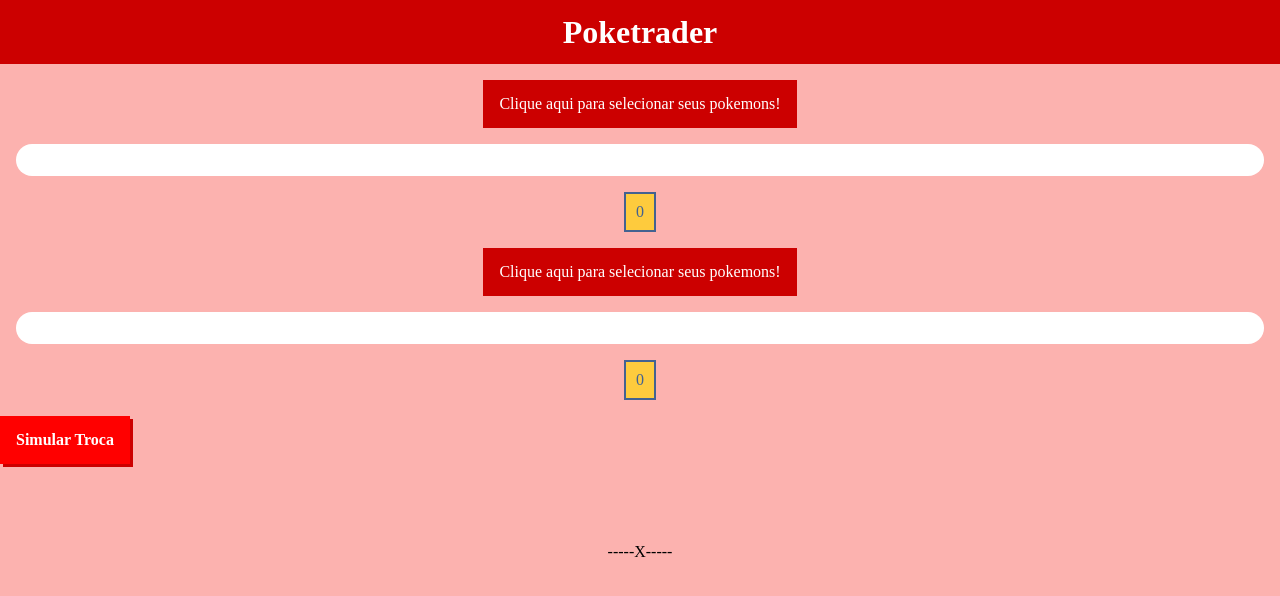
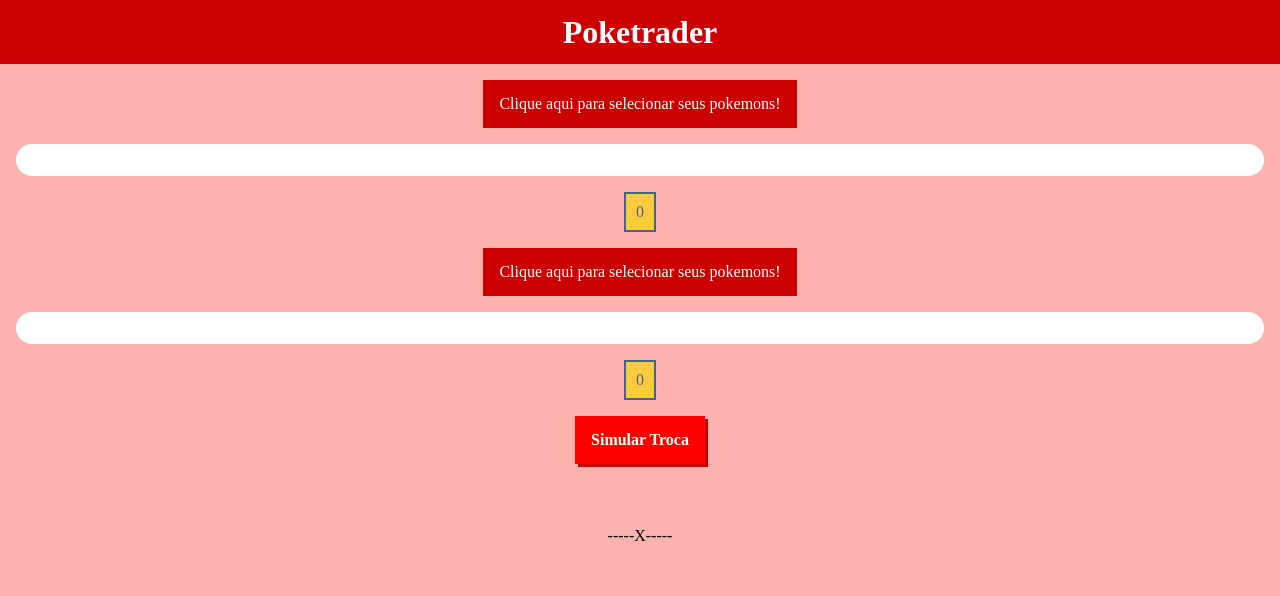
Before and after one commit to samuelfavila/poketrader, a React (Create React App) app: page / in a window 1280 px wide. Shown: the top 596 px of the page. Built offline with nearby package versions, Linux system fonts and the light colour scheme.

Commit message:
Fix Trade Button Position

```diff
--- a/src/components/Trade/index.jsx
+++ b/src/components/Trade/index.jsx
@@ -14,7 +14,9 @@
 
 	return (
 		<>
-			<TradeButton onClick={onClick} />
+			<div className="button-wrapper">
+				<TradeButton onClick={onClick} />
+			</div>
 			<div className="trade-container">
 				<div className={style}>
 					<div className="combination-wrapper">
--- a/src/components/Trade/style.css
+++ b/src/components/Trade/style.css
@@ -22,3 +22,8 @@
 .separation-line {
 	padding: 1em;
 }
+
+.button-wrapper {
+	margin: 1em auto;
+	text-align: center;
+}
--- a/src/components/TradeButton/style.css
+++ b/src/components/TradeButton/style.css
@@ -2,7 +2,6 @@
 	color: #fff;
 	background-color: #ff0000;
 	border: none;
-	margin: 1rem auto;
 	padding: 1rem;
 	font-weight: bold;
 	box-shadow: 3px 3px #cc0000;
--- a/src/pages/home/index.jsx
+++ b/src/pages/home/index.jsx
@@ -71,12 +71,9 @@
 
 			<p className="result-message">{resultMessage}</p>
 
-			<div className="history-container">
 			<Trade
 				onClick={simulateTrade}
-					selectedPokemonsFirstCombination={
-						selectedPokemonsFirstCombination
-					}
+				selectedPokemonsFirstCombination={selectedPokemonsFirstCombination}
 				selectedPokemonsSecondCombination={
 					selectedPokemonsSecondCombination
 				}
@@ -84,7 +81,6 @@
 				tradeValue={tradeValue}
 			/>
 		</div>
-		</div>
 	);
 };
 
```
Lines whose indentation alone changed are shown as unchanged.
